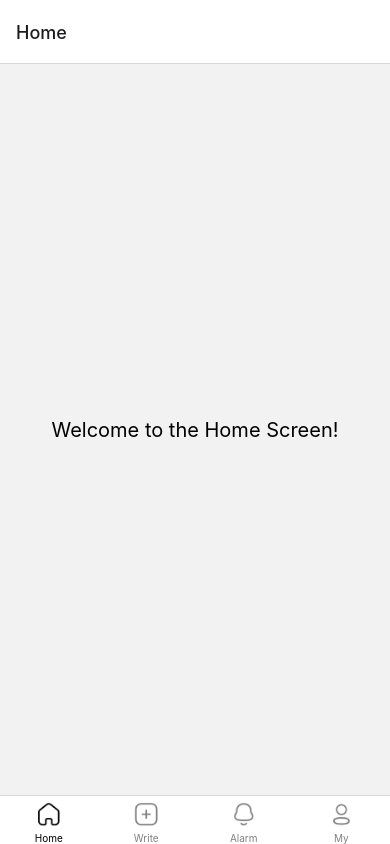
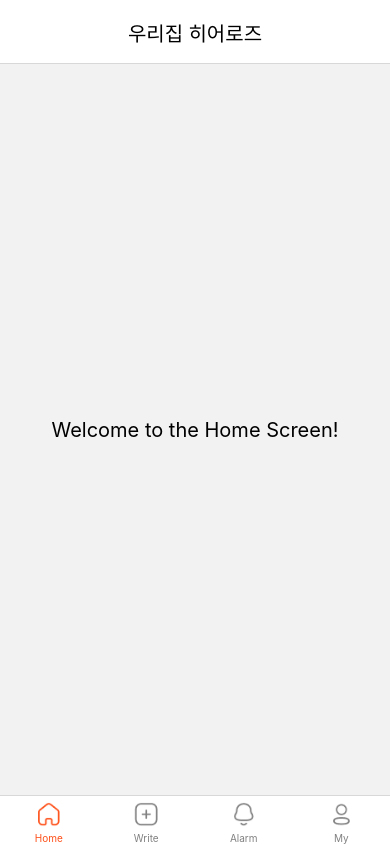
Before and after one commit to team-MyHouseHeroes/myhouseheroes_frontend, a React Native app: screen /Main in a window 390 px wide. Built offline with nearby package versions, Linux system fonts and the light colour scheme.

Commit message:
[feat(ui)] 상단 및 하단 탭 디자인 수정
상단 탭 '우리집 히어로즈' 로 수정
하단 탭 색 수정

```diff
--- a/src/navigation/BottomTabNavigator.tsx
+++ b/src/navigation/BottomTabNavigator.tsx
@@ -39,8 +39,14 @@ const BottomTabNavigator = () => {
             />
           );
         },
-        tabBarActiveTintColor: 'black',
+        tabBarActiveTintColor: '#FE4F18',
         tabBarInactiveTintColor: 'gray',
+        headerTitle: '우리집 히어로즈',
+        headerTitleAlign: 'center',
+        headerTitleStyle: {
+          color: 'black',
+          fontSize: 20,
+        },
       })}>
       <Tab.Screen name="Home" component={Home} />
       <Tab.Screen name="Write" component={Write} />
--- a/src/screens/Home/homescreen.tsx
+++ b/src/screens/Home/homescreen.tsx
@@ -1,7 +1,8 @@
-// src/screens/Home/home.tsx
+// src/screens/Home/homescreen.tsx
 
 import React from 'react';
-import {View, Text, StyleSheet} from 'react-native';
+import {View, Text} from 'react-native';
+import styles from '../../styles/Home/homescreenStyles';
 
 const Home = () => {
   return (
@@ -11,15 +12,4 @@ const Home = () => {
   );
 };
 
-const styles = StyleSheet.create({
-  container: {
-    flex: 1,
-    justifyContent: 'center',
-    alignItems: 'center',
-  },
-  text: {
-    fontSize: 20,
-  },
-});
-
 export default Home;
--- /dev/null
+++ b/src/styles/Home/homescreenStyles.ts
@@ -0,0 +1,16 @@
+// src/styles/Home/homescreenStyles.ts
+
+import {StyleSheet} from 'react-native';
+
+const styles = StyleSheet.create({
+  container: {
+    flex: 1,
+    justifyContent: 'center',
+    alignItems: 'center',
+  },
+  text: {
+    fontSize: 20,
+  },
+});
+
+export default styles;
```
